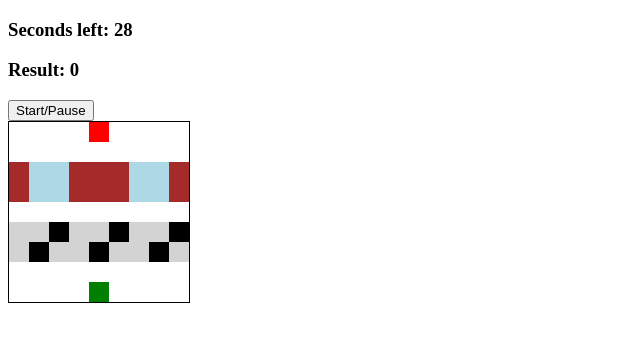
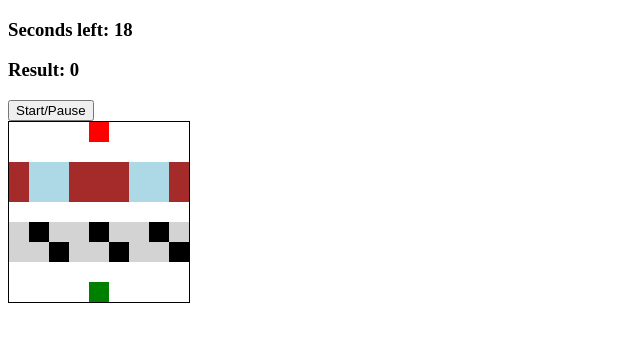
Before and after one commit to damianwozniak13/Frogger_JS, a plain HTML site: page index.html in a window 1280 px wide. Both pictures are taken after a click on the button "Start/Pause". Shown: the whole page, without its empty margins (0-640 px from the left). Drawn offline with Linux system fonts and the light colour scheme.

Commit message:
adding timer and start/pause button

```diff
--- a/app.js
+++ b/app.js
@@ -1,6 +1,6 @@
 const timeLeftDisplay = document.querySelector('#time-left')
 const resultDisplay = document.querySelector('#result')
-const StartPauseButton = document.querySelector('#start-pause-button')
+const startPauseButton = document.querySelector('#start-pause-button')
 const squares = document.querySelectorAll('.grid div')
 const logsLeft = document.querySelectorAll('.log-left')
 const logsRight = document.querySelectorAll('.log-right')
@@ -10,6 +10,7 @@ const carsRight = document.querySelectorAll('.car-right')
 let currentIndex = 76
 const width = 9
 let timerId
+let currentTime = 20
 
 function moveFrog(e){
     squares[currentIndex].classList.remove('frog')
@@ -34,9 +35,10 @@ function moveFrog(e){
     }
     squares[currentIndex].classList.add('frog')
 }
-document.addEventListener('keyup', moveFrog)
 
 function autoMoveElements(){
+    currentTime--
+    timeLeftDisplay.textContent = currentTime
     logsLeft.forEach(logLeft => moveLogLeft(logLeft))
     logsRight.forEach(logRight => moveLogRight(logRight))
     carsLeft.forEach(carLeft => moveCarLeft(carLeft))
@@ -132,7 +134,8 @@ function moveCarRight(carRight){
 function lose(){
     if(squares[currentIndex].classList.contains('c1')||
        squares[currentIndex].classList.contains('l4')||
-       squares[currentIndex].classList.contains('l5')){
+       squares[currentIndex].classList.contains('l5')||
+       currentTime <= 0){
         resultDisplay.textContent = 'You lose!'
         clearInterval(timerId)
         squares[currentIndex].classList.remove('frog')
@@ -148,4 +151,13 @@ function win(){
     }
 }
 
-timerId = setInterval(autoMoveElements, 1000)
+startPauseButton.addEventListener('click', () => {
+    if(timerId){
+        clearInterval(timerId)
+        timerId = null
+        document.removeEventListener('keyup', moveFrog)
+    }else{
+        timerId = setInterval(autoMoveElements, 1000)
+        document.addEventListener('keyup', moveFrog)
+    }
+})
--- a/index.html
+++ b/index.html
@@ -7,7 +7,7 @@
     </head>
     <body>
 
-        <h3>Seconds left: <span id="time-left">28</span></h3>
+        <h3>Seconds left: <span id="time-left">20</span></h3>
         <h3>Result: <span id="result">0</span></h3>
 
         <button id="start-pause-button">Start/Pause</button>
```
